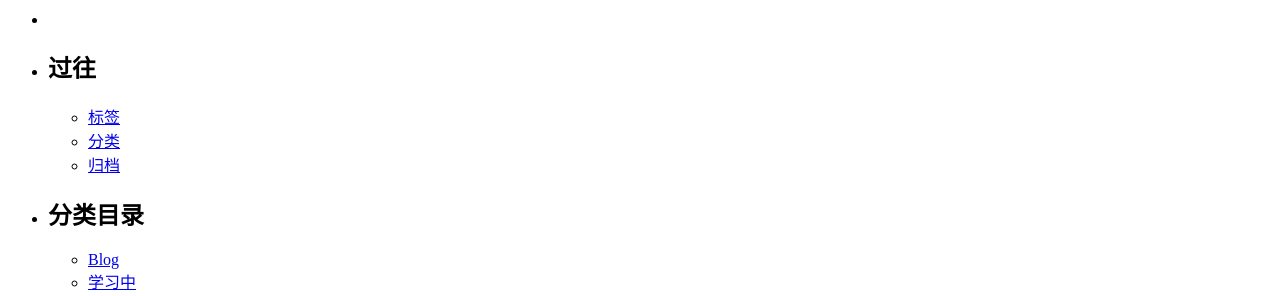
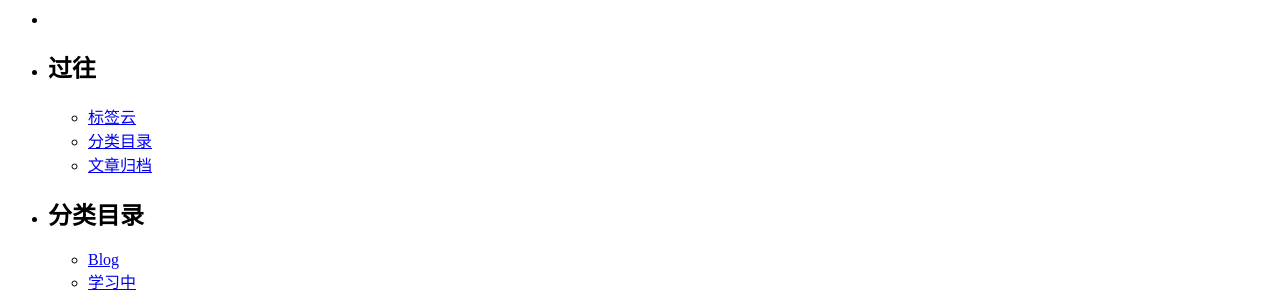
Before and after one commit to yixuan/cn, a Jekyll site: the page built from index.md, in a window 1280 px wide and 900 px high, scrolled down 2498 px. Shown: the part 151-447 px from the top of the window. Built offline with Jekyll 4.4.1, drawn with Linux system fonts in a browser that asks for light colours; nearby versions of some CDN libraries; library files that are not in the unit come from our copies; comment, search, counter and statistics services are not loaded.

Commit message:
Minor change in sidebar

```diff
--- a/_includes/themes/delicate/default.html
+++ b/_includes/themes/delicate/default.html
@@ -130,9 +130,9 @@
             <li id="summary_pages" class="widget">
               <h2 class="blocktitle">过往</h2>
               <ul>
-                <li class="cat-item"><a href="{{ BASE_PATH }}/tags.html">标签</a></li>
-                <li class="cat-item"><a href="{{ BASE_PATH }}/categories.html">分类</a></li>
-                <li class="cat-item"><a href="{{ BASE_PATH }}/archive.html">归档</a></li>
+                <li class="cat-item"><a href="{{ BASE_PATH }}/tags.html">标签云</a></li>
+                <li class="cat-item"><a href="{{ BASE_PATH }}/categories.html">分类目录</a></li>
+                <li class="cat-item"><a href="{{ BASE_PATH }}/archive.html">文章归档</a></li>
               </ul>
             </li>
 
```
